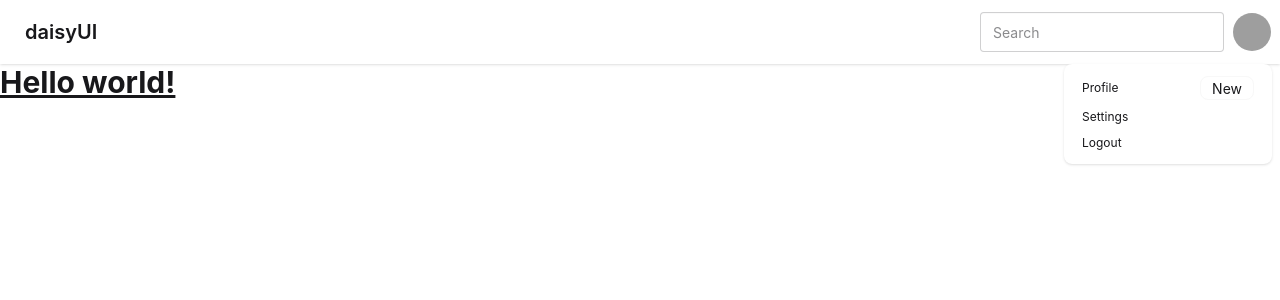
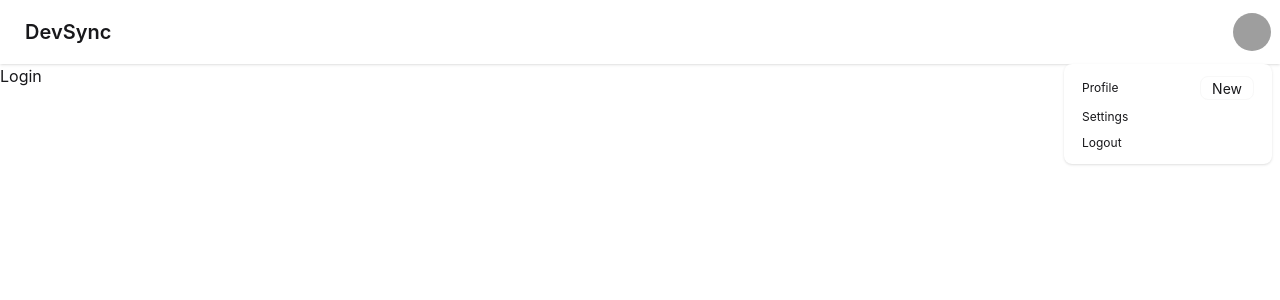
Before and after one commit to adit-ya15/DevSync-frontend, a React (Vite) app: page /login in a window 1280 px wide. Both pictures are taken after a click on the button 1252 px from the left and 32 px from the top of the page. Shown: the top 300 px of the page. Built offline with nearby package versions, Linux system fonts and the light colour scheme; grey boxes are pictures that could not be loaded.

Commit message:
Setup basic routing

```diff
--- a/package.json
+++ b/package.json
@@ -13,6 +13,7 @@
     "@tailwindcss/vite": "^4.2.0",
     "react": "^19.2.0",
     "react-dom": "^19.2.0",
+    "react-router-dom": "^7.13.0",
     "tailwindcss": "^4.2.0"
   },
   "devDependencies": {
--- a/src/App.jsx
+++ b/src/App.jsx
@@ -1,40 +1,21 @@
+import { BrowserRouter, Routes, Route } from "react-router-dom"
+import Navbar from "./components/Navbar"
+import Body from "./Body"
+import Login from "./pages/Login"
+import Profile from "./pages/Profile"
 
 function App() {
 
   return (
     <>
-      <div className="navbar bg-base-100 shadow-sm">
-        <div className="flex-1">
-          <a className="btn btn-ghost text-xl">daisyUI</a>
-        </div>
-        <div className="flex gap-2">
-          <input type="text" placeholder="Search" className="input input-bordered w-24 md:w-auto" />
-          <div className="dropdown dropdown-end">
-            <div tabIndex={0} role="button" className="btn btn-ghost btn-circle avatar">
-              <div className="w-10 rounded-full">
-                <img
-                  alt="Tailwind CSS Navbar component"
-                  src="https://img.daisyui.com/images/stock/photo-1534528741775-53994a69daeb.webp" />
-              </div>
-            </div>
-            <ul
-              tabIndex="-1"
-              className="menu menu-sm dropdown-content bg-base-100 rounded-box z-1 mt-3 w-52 p-2 shadow">
-              <li>
-                <a className="justify-between">
-                  Profile
-                  <span className="badge">New</span>
-                </a>
-              </li>
-              <li><a>Settings</a></li>
-              <li><a>Logout</a></li>
-            </ul>
-          </div>
-        </div>
-      </div>
-      <h1 class="text-3xl font-bold underline">
-        Hello world!
-      </h1>
+      <BrowserRouter basename="/">
+        <Routes>
+          <Route path="/" element={<Body />}>
+            <Route path="/login" element={<Login/>} />
+            <Route path="/profile" element={<Profile />} />
+          </Route>
+        </Routes>
+      </BrowserRouter>
     </>
   )
 }
--- /dev/null
+++ b/src/Body.jsx
@@ -0,0 +1,14 @@
+import React from 'react'
+import Navbar from './components/Navbar'
+import { Outlet } from 'react-router-dom'
+
+const Body = () => {
+    return (
+        <div>
+            <Navbar />
+            <Outlet />
+        </div>
+    )
+}
+
+export default Body
--- /dev/null
+++ b/src/components/Navbar.jsx
@@ -0,0 +1,34 @@
+import React from 'react'
+
+const Navbar = () => {
+    return <div className="navbar bg-base-100 shadow-sm">
+        <div className="flex-1">
+            <a className="btn btn-ghost text-xl">DevSync</a>
+        </div>
+        <div className="flex gap-2">
+            <div className="dropdown dropdown-end">
+                <div tabIndex={0} role="button" className="btn btn-ghost btn-circle avatar">
+                    <div className="w-10 rounded-full">
+                        <img
+                            alt="Tailwind CSS Navbar component"
+                            src="https://img.daisyui.com/images/stock/photo-1534528741775-53994a69daeb.webp" />
+                    </div>
+                </div>
+                <ul
+                    tabIndex="-1"
+                    className="menu menu-sm dropdown-content bg-base-100 rounded-box z-1 mt-3 w-52 p-2 shadow">
+                    <li>
+                        <a className="justify-between">
+                            Profile
+                            <span className="badge">New</span>
+                        </a>
+                    </li>
+                    <li><a>Settings</a></li>
+                    <li><a>Logout</a></li>
+                </ul>
+            </div>
+        </div>
+    </div>
+}
+
+export default Navbar
--- /dev/null
+++ b/src/pages/Login.jsx
@@ -0,0 +1,11 @@
+import React from 'react'
+
+const Login = () => {
+    return (
+        <div>
+            Login
+        </div>
+    )
+}
+
+export default Login
--- /dev/null
+++ b/src/pages/Profile.jsx
@@ -0,0 +1,12 @@
+import React from 'react'
+
+const Profile = () => {
+    return (
+        <div>
+            Profile
+        </div>
+    )
+}
+
+export default Profile
+Profile
```
Also changed, not shown: src/assests/images/logo.png (added), 1 other file (tests, documents, lock files or other folders).
